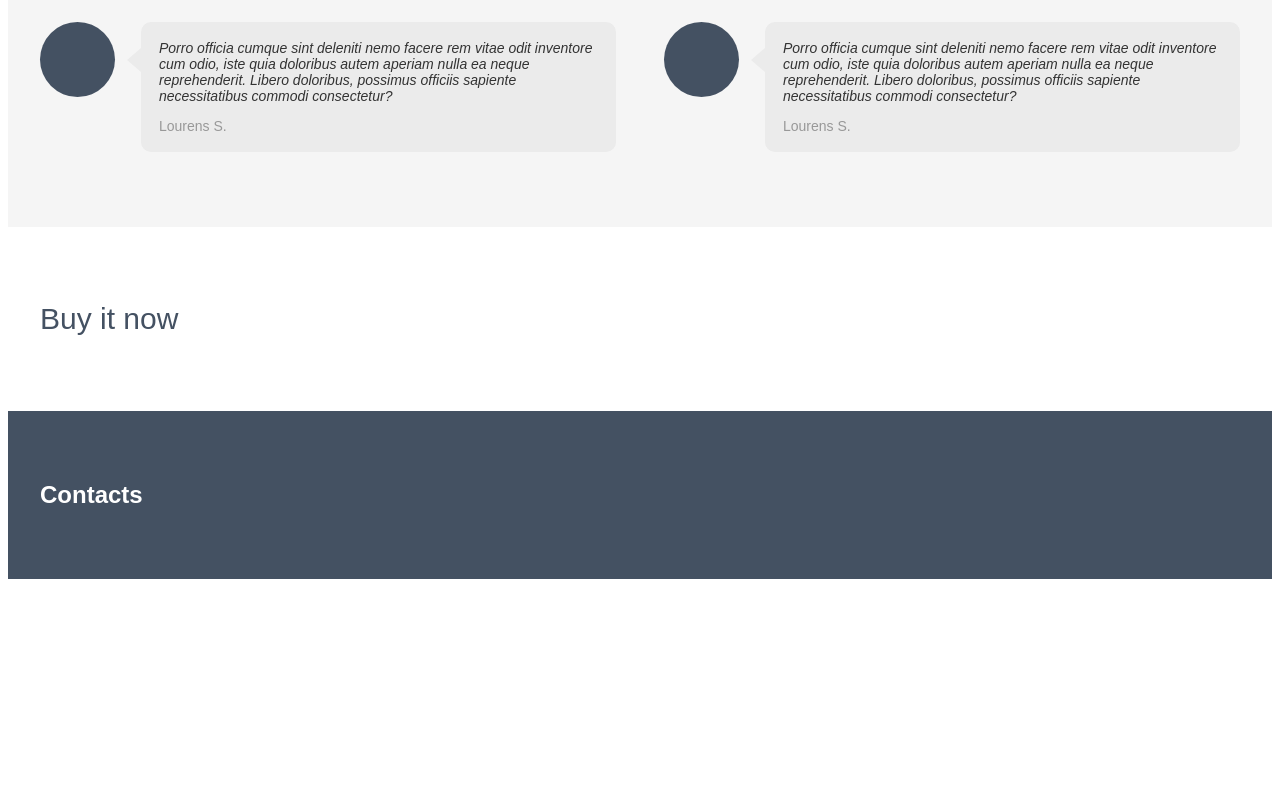
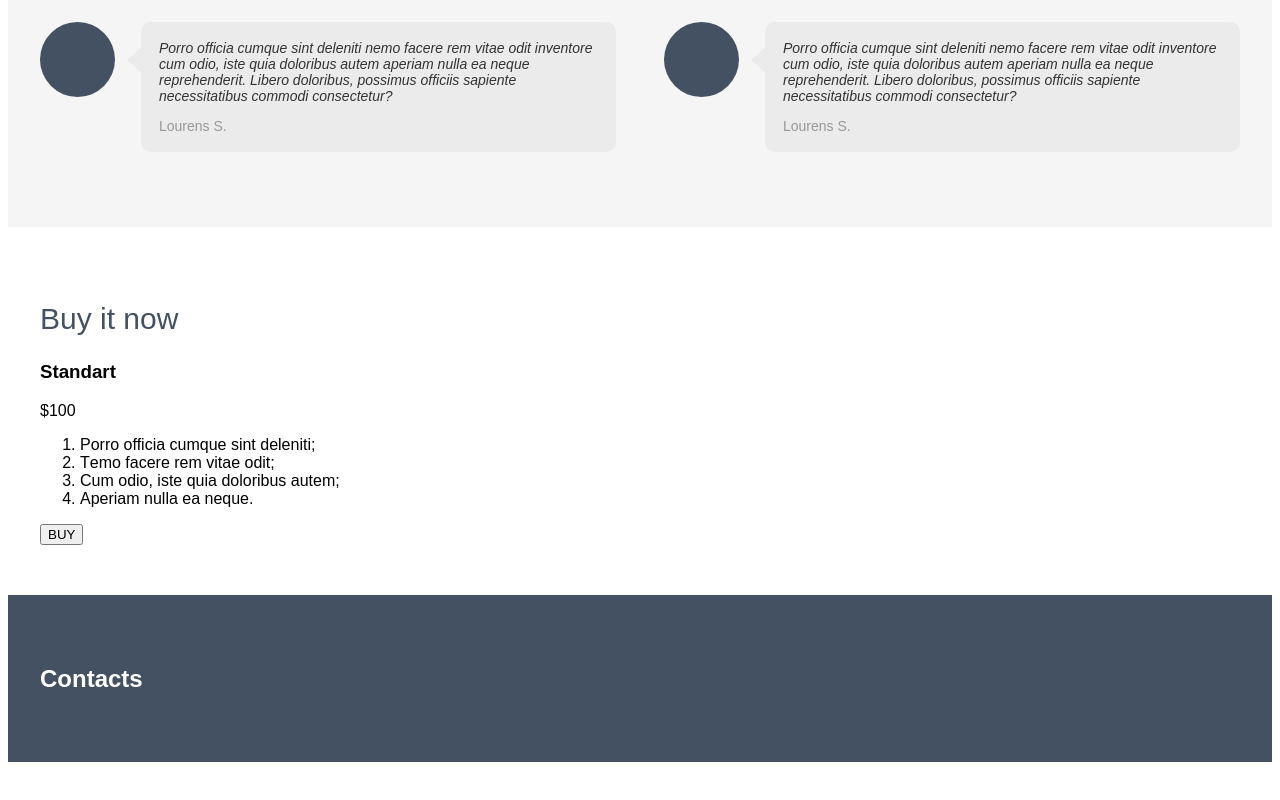
Before and after one commit to YanVI9/maket_5_minilending, a plain HTML site: page index.html in a window 1280 px wide. Shown: the part 1924-2724 px from the top of the page. Before the commit the page ends 2611 px from the top, so only its background shows below. Drawn offline with Linux system fonts and the light colour scheme.

Commit message:
Создание html каркаса для тарифов

```diff
--- a/index.html
+++ b/index.html
@@ -184,6 +184,33 @@
     <section class="section section_white">
         <div class="block-cover">
             <h2 class="section__caption">Buy it now</h2>
+            <div class="box_positionBlock-end">
+                <div class="tarif">
+                    <h3 class="tarif__name">Standart</h3>
+                    <p class="tarif__price">$100</p>
+                    <ol class="tarif__propertes">
+                        <li class="propertes__item">
+                            Porro officia cumque sint deleniti;
+                        </li>
+                        <li class="propertes__item">
+                            Тemo facere rem vitae odit;
+                        </li>
+                        <li class="propertes__item">
+                            Cum odio, iste quia doloribus autem;
+                        </li>
+                        <li class="propertes__item">
+                            Aperiam nulla ea neque.
+                        </li>
+                    </ol>
+                    <button class="tarif__button">BUY</button>
+                </div>
+                <div class="tarif">
+
+                </div>
+                <div class="tarif">
+
+                </div>
+            </div>
         </div>
     </section>
     <footer class="section section_darkblue">
```
